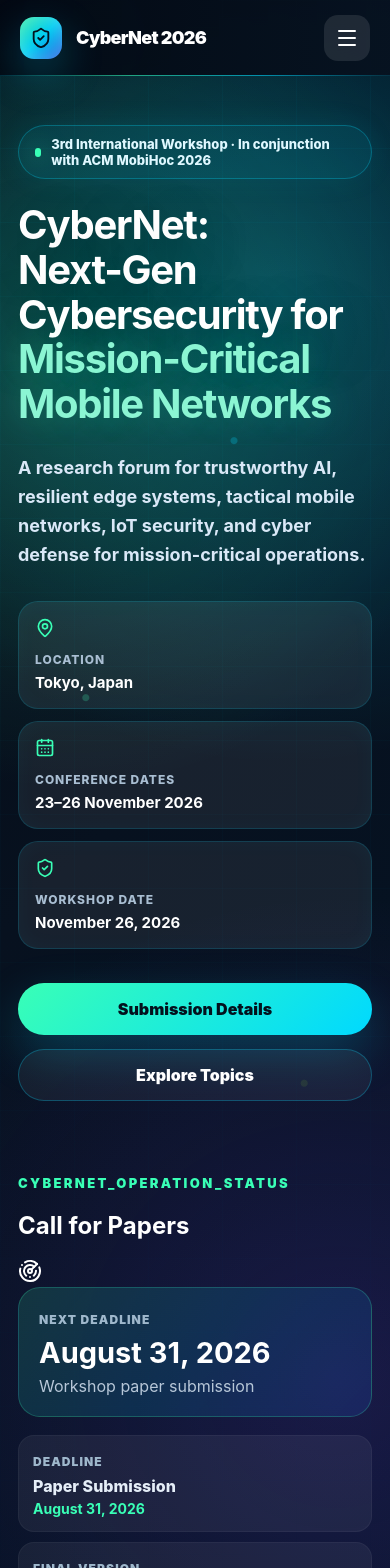
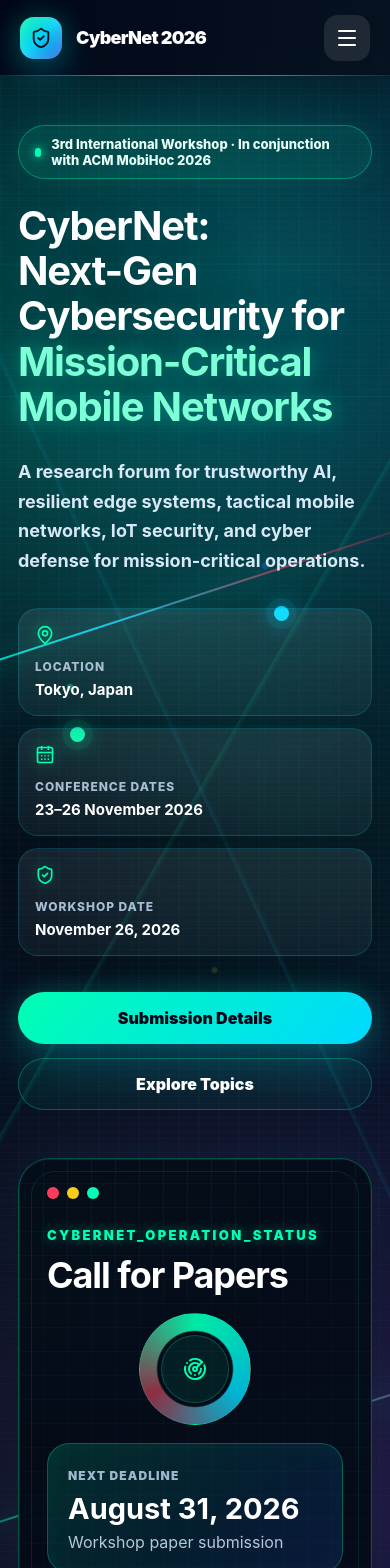
Before and after one commit to cybernet2026/cybernet2026, a React (Vite) app: page / in a window 390 px wide. Shown: the top 1568 px of the page. Built offline with nearby package versions, Linux system fonts and the light colour scheme; the HTML template or start-up script is replaced by a standard one.

Commit message:
Refactor CSS for design consistency and responsiveness
Updated various CSS variables and styles for improved design consistency and responsiveness. Adjusted background gradients, colors, and dimensions across multiple components.

```diff
--- a/src/index.css
+++ b/src/index.css
@@ -3,20 +3,20 @@
 }
 
 :root {
-  --bg: #030812;
+  --bg: #020617;
   --bg2: #07111f;
-  --panel: #0b1728;
-  --panel2: #0f2238;
+  --panel: #081426;
+  --panel2: #0d2138;
   --text: #0f172a;
   --muted: #64748b;
   --white: #ffffff;
   --blue: #2563eb;
   --cyan: #00d9ff;
-  --green: #39ffb6;
+  --green: #00ffb2;
   --lime: #a3ff12;
   --purple: #7c3aed;
-  --amber: #f59e0b;
-  --red: #ef4444;
+  --amber: #facc15;
+  --red: #ff3b5c;
   --line: rgba(148, 163, 184, 0.22);
   --glass: rgba(255, 255, 255, 0.075);
   --shadow: 0 24px 70px rgba(3, 8, 18, 0.18);
@@ -30,7 +30,10 @@ body {
   margin: 0;
   font-family: Inter, ui-sans-serif, system-ui, -apple-system,
     BlinkMacSystemFont, "Segoe UI", sans-serif;
-  background: #f4f7fb;
+  background:
+    radial-gradient(circle at 12% 8%, rgba(0, 217, 255, 0.06), transparent 26%),
+    radial-gradient(circle at 85% 12%, rgba(0, 255, 178, 0.06), transparent 28%),
+    #f4f7fb;
   color: var(--text);
 }
 
@@ -56,17 +59,18 @@ input {
   position: fixed;
   inset: 0 0 auto 0;
   z-index: 1000;
-  height: 86px;
+  height: 88px;
   padding: 0 48px;
   display: flex;
   align-items: center;
   justify-content: space-between;
   color: white;
   background:
-    linear-gradient(90deg, rgba(3, 8, 18, 0.94), rgba(7, 17, 31, 0.91)),
-    radial-gradient(circle at 20% 50%, rgba(0, 217, 255, 0.1), transparent 30%);
-  border-bottom: 1px solid rgba(0, 217, 255, 0.16);
-  backdrop-filter: blur(20px);
+    linear-gradient(90deg, rgba(2, 6, 23, 0.96), rgba(7, 17, 31, 0.92)),
+    radial-gradient(circle at 15% 50%, rgba(0, 255, 178, 0.12), transparent 28%);
+  border-bottom: 1px solid rgba(0, 255, 178, 0.14);
+  backdrop-filter: blur(22px);
+  box-shadow: 0 10px 40px rgba(0, 0, 0, 0.28);
 }
 
 .navbar::after {
@@ -79,11 +83,10 @@ input {
   background: linear-gradient(
     90deg,
     transparent,
-    rgba(57, 255, 182, 0.75),
-    rgba(0, 217, 255, 0.75),
+    rgba(0, 255, 178, 0.7),
+    rgba(0, 217, 255, 0.7),
     transparent
   );
-  opacity: 0.75;
 }
 
 .brand {
@@ -100,11 +103,12 @@ input {
   display: grid;
   place-items: center;
   border-radius: 18px;
+  color: #03111d;
   background:
-    linear-gradient(135deg, rgba(57, 255, 182, 0.92), rgba(0, 217, 255, 0.94), rgba(37, 99, 235, 0.96));
-  color: #03111d;
+    linear-gradient(135deg, rgba(0, 255, 178, 0.96), rgba(0, 217, 255, 0.96), rgba(37, 99, 235, 0.96));
   box-shadow:
     0 16px 42px rgba(0, 217, 255, 0.28),
+    0 0 28px rgba(0, 255, 178, 0.2),
     inset 0 0 18px rgba(255, 255, 255, 0.24);
 }
 
@@ -146,9 +150,9 @@ input {
 }
 
 .nav a:hover {
-  background: rgba(0, 217, 255, 0.11);
+  background: rgba(0, 255, 178, 0.09);
   color: white;
-  box-shadow: inset 0 0 0 1px rgba(0, 217, 255, 0.2);
+  box-shadow: inset 0 0 0 1px rgba(0, 217, 255, 0.18);
 }
 
 .menuBtn {
@@ -162,35 +166,44 @@ input {
 }
 
 /* =========================
-   HERO — CYBER COMMAND THEME
+   HERO
 ========================= */
 
 .hero {
   position: relative;
-  min-height: 98vh;
-  padding: 150px 42px 120px;
+  min-height: 100vh;
+  padding: 155px 42px 125px;
   color: white;
   overflow: hidden;
   background:
-    radial-gradient(circle at 16% 20%, rgba(57, 255, 182, 0.21), transparent 28%),
-    radial-gradient(circle at 72% 16%, rgba(0, 217, 255, 0.26), transparent 30%),
-    radial-gradient(circle at 86% 75%, rgba(124, 58, 237, 0.18), transparent 34%),
-    linear-gradient(135deg, #030812 0%, #07111f 42%, #031426 100%);
+    radial-gradient(circle at 14% 18%, rgba(0, 255, 178, 0.2), transparent 29%),
+    radial-gradient(circle at 72% 16%, rgba(0, 217, 255, 0.24), transparent 30%),
+    radial-gradient(circle at 87% 74%, rgba(124, 58, 237, 0.2), transparent 34%),
+    radial-gradient(circle at 52% 72%, rgba(255, 59, 92, 0.08), transparent 28%),
+    linear-gradient(135deg, #020617 0%, #07111f 43%, #031426 100%);
 }
 
 .hero::before {
   content: "";
   position: absolute;
   inset: 0;
+  opacity: 0.62;
   background-image:
-    linear-gradient(rgba(0, 217, 255, 0.075) 1px, transparent 1px),
-    linear-gradient(90deg, rgba(0, 217, 255, 0.075) 1px, transparent 1px),
-    radial-gradient(circle at 22% 38%, rgba(57, 255, 182, 0.72) 0 3px, transparent 4px),
-    radial-gradient(circle at 60% 24%, rgba(0, 217, 255, 0.65) 0 3px, transparent 4px),
-    radial-gradient(circle at 78% 59%, rgba(163, 255, 18, 0.48) 0 3px, transparent 4px),
-    radial-gradient(circle at 42% 74%, rgba(37, 99, 235, 0.65) 0 3px, transparent 4px);
-  background-size: 74px 74px, 74px 74px, 100% 100%, 100% 100%, 100% 100%, 100% 100%;
-  opacity: 0.5;
+    linear-gradient(rgba(0, 255, 178, 0.08) 1px, transparent 1px),
+    linear-gradient(90deg, rgba(0, 217, 255, 0.07) 1px, transparent 1px),
+    radial-gradient(circle at 18% 34%, rgba(0, 255, 178, 0.92) 0 3px, transparent 4px),
+    radial-gradient(circle at 38% 66%, rgba(0, 217, 255, 0.82) 0 3px, transparent 4px),
+    radial-gradient(circle at 68% 28%, rgba(37, 99, 235, 0.85) 0 3px, transparent 4px),
+    radial-gradient(circle at 82% 64%, rgba(255, 59, 92, 0.68) 0 3px, transparent 4px),
+    radial-gradient(circle at 55% 48%, rgba(250, 204, 21, 0.55) 0 2px, transparent 4px);
+  background-size:
+    66px 66px,
+    66px 66px,
+    100% 100%,
+    100% 100%,
+    100% 100%,
+    100% 100%,
+    100% 100%;
   mask-image: linear-gradient(to bottom, black, transparent 94%);
 }
 
@@ -198,43 +211,101 @@ input {
   content: "";
   position: absolute;
   inset: auto 0 0;
-  height: 180px;
+  height: 190px;
   background: linear-gradient(to top, #f4f7fb, transparent);
 }
 
-.heroGrid {
+.cyberGrid {
   position: absolute;
   inset: 0;
-  opacity: 0.45;
+  opacity: 0.54;
   background:
-    linear-gradient(118deg, transparent 0 42%, rgba(57, 255, 182, 0.18) 42.15%, transparent 42.45%),
-    linear-gradient(63deg, transparent 0 57%, rgba(0, 217, 255, 0.18) 57.15%, transparent 57.45%),
-    linear-gradient(145deg, transparent 0 35%, rgba(124, 58, 237, 0.14) 35.15%, transparent 35.45%),
-    radial-gradient(circle at 70% 42%, rgba(0, 217, 255, 0.13), transparent 26%);
+    repeating-linear-gradient(
+      0deg,
+      rgba(255, 255, 255, 0.03) 0px,
+      rgba(255, 255, 255, 0.03) 1px,
+      transparent 1px,
+      transparent 7px
+    ),
+    linear-gradient(120deg, transparent 0 42%, rgba(0, 255, 178, 0.2) 42.1%, transparent 42.5%),
+    linear-gradient(65deg, transparent 0 58%, rgba(0, 217, 255, 0.18) 58.1%, transparent 58.5%),
+    radial-gradient(circle at 74% 40%, rgba(0, 255, 178, 0.13), transparent 24%);
 }
 
-.scan {
+.cyberNoise {
+  position: absolute;
+  inset: 0;
+  opacity: 0.09;
+  background-image:
+    repeating-linear-gradient(
+      90deg,
+      transparent 0,
+      transparent 18px,
+      rgba(255, 255, 255, 0.22) 19px,
+      transparent 20px
+    );
+  mix-blend-mode: screen;
+}
+
+.pulseNode {
+  position: absolute;
+  width: 15px;
+  height: 15px;
+  border-radius: 999px;
+  background: var(--green);
+  box-shadow:
+    0 0 0 8px rgba(0, 255, 178, 0.08),
+    0 0 24px rgba(0, 255, 178, 0.75);
+}
+
+.nodeA {
+  left: 18%;
+  top: 36%;
+}
+
+.nodeB {
+  right: 26%;
+  top: 30%;
+  background: var(--cyan);
+  box-shadow:
+    0 0 0 8px rgba(0, 217, 255, 0.08),
+    0 0 24px rgba(0, 217, 255, 0.75);
+}
+
+.nodeC {
+  right: 16%;
+  bottom: 34%;
+  background: var(--red);
+  box-shadow:
+    0 0 0 8px rgba(255, 59, 92, 0.08),
+    0 0 24px rgba(255, 59, 92, 0.6);
+}
+
+.beam {
   position: absolute;
   height: 2px;
+  transform: rotate(-18deg);
   background: linear-gradient(
     90deg,
     transparent,
-    rgba(57, 255, 182, 0.8),
+    rgba(0, 255, 178, 0.9),
     rgba(0, 217, 255, 0.9),
+    rgba(255, 59, 92, 0.55),
     transparent
   );
-  transform: rotate(-18deg);
-  filter: drop-shadow(0 0 20px rgba(0, 217, 255, 0.65));
+  filter:
+    drop-shadow(0 0 14px rgba(0, 255, 178, 0.7))
+    drop-shadow(0 0 26px rgba(0, 217, 255, 0.45));
 }
 
-.scanA {
-  top: 29%;
+.beamA {
+  top: 31%;
   right: -90px;
   width: 760px;
 }
 
-.scanB {
-  bottom: 28%;
+.beamB {
+  bottom: 29%;
   left: -130px;
   width: 800px;
 }
@@ -245,8 +316,8 @@ input {
   width: min(1180px, 100%);
   margin: auto;
   display: grid;
-  grid-template-columns: 1fr 400px;
-  gap: 46px;
+  grid-template-columns: minmax(0, 1fr) 410px;
+  gap: 48px;
   align-items: center;
 }
 
@@ -258,12 +329,14 @@ input {
   margin-bottom: 24px;
   padding: 10px 16px;
   border-radius: 999px;
-  background: rgba(0, 217, 255, 0.08);
-  border: 1px solid rgba(0, 217, 255, 0.28);
-  color: #dff8ff;
+  background: rgba(0, 255, 178, 0.08);
+  border: 1px solid rgba(0, 255, 178, 0.36);
+  color: #e6fff7;
   font-size: 13px;
   font-weight: 850;
-  box-shadow: 0 0 30px rgba(0, 217, 255, 0.08);
+  box-shadow:
+    inset 0 0 18px rgba(0, 255, 178, 0.04),
+    0 0 30px rgba(0, 255, 178, 0.08);
 }
 
 .statusPill span {
@@ -271,35 +344,41 @@ input {
   height: 9px;
   border-radius: 999px;
   background: var(--green);
-  box-shadow: 0 0 24px var(--green);
+  box-shadow:
+    0 0 10px var(--green),
+    0 0 24px var(--green);
 }
 
 .hero h1 {
   margin: 0;
-  max-width: 930px;
-  font-size: clamp(42px, 5.45vw, 74px);
-  line-height: 1.09;
-  letter-spacing: -0.04em;
-  text-shadow: 0 18px 60px rgba(0, 0, 0, 0.35);
+  max-width: 940px;
+  font-size: clamp(42px, 5.35vw, 74px);
+  line-height: 1.1;
+  letter-spacing: -0.038em;
+  text-shadow:
+    0 0 28px rgba(0, 217, 255, 0.12),
+    0 22px 70px rgba(0, 0, 0, 0.42);
 }
 
 .hero h1 em {
-  color: #8bf5d3;
+  color: #7dffd7;
   font-style: normal;
-  text-shadow: 0 0 34px rgba(57, 255, 182, 0.26);
+  text-shadow:
+    0 0 20px rgba(0, 255, 178, 0.35),
+    0 0 42px rgba(0, 217, 255, 0.18);
 }
 
 .heroLead {
-  max-width: 700px;
-  margin: 26px 0 0;
+  max-width: 730px;
+  margin: 28px 0 0;
   color: #d9e8f7;
   font-size: 21px;
-  line-height: 1.62;
+  line-height: 1.65;
   font-weight: 650;
 }
 
 .heroFacts {
-  margin-top: 31px;
+  margin-top: 32px;
   display: flex;
   flex-wrap: wrap;
   gap: 12px;
@@ -309,15 +388,19 @@ input {
   min-width: 190px;
   padding: 16px;
   border-radius: 20px;
-  background: rgba(255, 255, 255, 0.07);
-  border: 1px solid rgba(0, 217, 255, 0.16);
-  box-shadow: inset 0 0 22px rgba(0, 217, 255, 0.035);
+  background:
+    linear-gradient(180deg, rgba(255, 255, 255, 0.08), rgba(255, 255, 255, 0.035));
+  border: 1px solid rgba(0, 217, 255, 0.18);
+  box-shadow:
+    inset 0 0 18px rgba(0, 217, 255, 0.035),
+    0 12px 34px rgba(0, 0, 0, 0.18);
 }
 
 .heroFacts svg {
   width: 20px;
   height: 20px;
   color: var(--green);
+  filter: drop-shadow(0 0 8px rgba(0, 255, 178, 0.45));
 }
 
 .heroFacts span {
@@ -337,7 +420,7 @@ input {
 }
 
 .heroButtons {
-  margin-top: 34px;
+  margin-top: 36px;
   display: flex;
   gap: 14px;
   flex-wrap: wrap;
@@ -356,15 +439,17 @@ input {
 }
 
 .primaryBtn {
-  background: linear-gradient(135deg, #39ffb6, #00d9ff);
-  color: #03111d;
-  box-shadow: 0 18px 48px rgba(0, 217, 255, 0.22);
+  background: linear-gradient(135deg, var(--green), var(--cyan));
+  color: #020617;
+  box-shadow:
+    0 18px 48px rgba(0, 217, 255, 0.25),
+    0 0 24px rgba(0, 255, 178, 0.18);
 }
 
 .ghostBtn {
+  border: 1px solid rgba(0, 255, 178, 0.28);
+  background: rgba(0, 255, 178, 0.055);
   color: white;
-  border: 1px solid rgba(0, 217, 255, 0.27);
-  background: rgba(255, 255, 255, 0.055);
 }
 
 .primaryBtn:hover,
@@ -373,72 +458,74 @@ input {
 }
 
 /* =========================
-   COMMAND CARD
+   SOC PANEL
 ========================= */
 
-.commandCard {
+.socPanel {
   position: relative;
   border-radius: 32px;
-  padding: 26px;
+  padding: 28px;
   background:
-    linear-gradient(180deg, rgba(8, 19, 34, 0.92), rgba(4, 12, 24, 0.88)),
-    radial-gradient(circle at 20% 10%, rgba(57, 255, 182, 0.15), transparent 30%);
-  border: 1px solid rgba(57, 255, 182, 0.26);
+    linear-gradient(180deg, rgba(4, 12, 24, 0.94), rgba(2, 8, 18, 0.92)),
+    radial-gradient(circle at 18% 12%, rgba(0, 255, 178, 0.16), transparent 30%),
+    radial-gradient(circle at 88% 85%, rgba(37, 99, 235, 0.18), transparent 35%);
+  border: 1px solid rgba(0, 255, 178, 0.3);
   box-shadow:
-    0 34px 90px rgba(0, 0, 0, 0.34),
+    0 34px 90px rgba(0, 0, 0, 0.42),
+    0 0 45px rgba(0, 217, 255, 0.08),
     inset 0 0 0 1px rgba(255, 255, 255, 0.035);
   backdrop-filter: blur(22px);
   overflow: hidden;
 }
 
-.commandCard::before {
+.socPanel::before {
   content: "";
   position: absolute;
   inset: 0;
   background:
-    linear-gradient(90deg, rgba(0, 217, 255, 0.045) 1px, transparent 1px),
-    linear-gradient(rgba(0, 217, 255, 0.045) 1px, transparent 1px);
-  background-size: 28px 28px;
+    linear-gradient(90deg, rgba(0, 255, 178, 0.055) 1px, transparent 1px),
+    linear-gradient(rgba(0, 217, 255, 0.05) 1px, transparent 1px);
+  background-size: 24px 24px;
   mask-image: linear-gradient(to bottom, black, transparent);
   pointer-events: none;
 }
 
-.commandCard::after {
+.socPanel::after {
   content: "";
   position: absolute;
   inset: 12px;
   border-radius: 24px;
-  border: 1px solid rgba(0, 217, 255, 0.08);
+  border: 1px solid rgba(0, 255, 178, 0.11);
   pointer-events: none;
 }
 
-.commandCard > * {
+.socPanel > * {
   position: relative;
   z-index: 1;
 }
 
-.terminalTop {
+.panelTop {
   display: flex;
   gap: 8px;
 }
 
-.terminalTop span {
+.panelTop span {
   width: 12px;
   height: 12px;
   border-radius: 999px;
   background: #94a3b8;
 }
 
-.terminalTop span:nth-child(1) {
-  background: #ef4444;
+.panelTop span:nth-child(1) {
+  background: #ff3b5c;
 }
 
-.terminalTop span:nth-child(2) {
-  background: #f59e0b;
+.panelTop span:nth-child(2) {
+  background: #facc15;
 }
 
-.terminalTop span:nth-child(3) {
-  background: #22c55e;
+.panelTop span:nth-child(3) {
+  background: #00ffb2;
 }
 
 .terminalLabel {
@@ -447,25 +534,63 @@ input {
   font-size: 13px;
   letter-spacing: 0.18em;
   font-weight: 950;
+  text-shadow: 0 0 12px rgba(0, 255, 178, 0.45);
 }
 
-.commandCard h2 {
-  margin: 8px 0 20px;
+.socPanel h2 {
+  margin: 8px 0 18px;
   font-size: 36px;
   line-height: 1.08;
   letter-spacing: -0.03em;
 }
 
+.threatDial {
+  margin: 12px 0 18px;
+  height: 112px;
+  display: grid;
+  place-items: center;
+  position: relative;
+}
+
+.dialRing {
+  position: absolute;
+  width: 112px;
+  height: 112px;
+  border-radius: 999px;
+  border: 1px solid rgba(0, 255, 178, 0.2);
+  background:
+    conic-gradient(
+      from 0deg,
+      rgba(0, 255, 178, 0.9),
+      rgba(0, 217, 255, 0.8),
+      rgba(255, 59, 92, 0.55),
+      rgba(0, 255, 178, 0.9)
+    );
+  mask: radial-gradient(circle, transparent 47%, black 49%);
+  filter: drop-shadow(0 0 18px rgba(0, 255, 178, 0.25));
+}
+
+.dialCore {
+  width: 68px;
+  height: 68px;
+  display: grid;
+  place-items: center;
+  border-radius: 999px;
+  background: rgba(0, 255, 178, 0.08);
+  border: 1px solid rgba(0, 255, 178, 0.22);
+}
+
+.dialCore svg {
+  color: var(--green);
+}
+
 .deadlineBox {
   padding: 20px;
   border-radius: 22px;
-  background: linear-gradient(
-    135deg,
-    rgba(57, 255, 182, 0.14),
-    rgba(0, 217, 255, 0.12),
-    rgba(37, 99, 235, 0.16)
-  );
-  border: 1px solid rgba(57, 255, 182, 0.22);
+  background:
+    linear-gradient(135deg, rgba(0, 255, 178, 0.14), rgba(0, 217, 255, 0.1), rgba(37, 99, 235, 0.16));
+  border: 1px solid rgba(0, 255, 178, 0.28);
+  box-shadow: inset 0 0 28px rgba(0, 255, 178, 0.04);
 }
 
 .deadlineBox small,
@@ -498,8 +623,8 @@ input {
 .terminalRows div {
   padding: 14px;
   border-radius: 16px;
-  background: rgba(255, 255, 255, 0.06);
-  border: 1px solid rgba(255, 255, 255, 0.045);
+  background: rgba(255, 255, 255, 0.055);
+  border: 1px solid rgba(0, 217, 255, 0.08);
 }
 
 .terminalRows span,
@@ -527,14 +652,13 @@ input {
   position: relative;
   z-index: 5;
   width: min(1180px, calc(100% - 40px));
-  margin: -50px auto 20px;
+  margin: -54px auto 20px;
   display: grid;
   grid-template-columns: repeat(4, 1fr);
   overflow: hidden;
   border-radius: 28px;
-  background:
-    linear-gradient(135deg, #ffffff, #f5fbff);
-  border: 1px solid rgba(0, 217, 255, 0.12);
+  background: linear-gradient(135deg, #ffffff, #f4fbff);
+  border: 1px solid rgba(0, 217, 255, 0.16);
   box-shadow: var(--shadow);
 }
 
@@ -549,7 +673,7 @@ input {
 
 .metricStrip strong {
   display: block;
-  color: var(--blue);
+  color: #0067d8;
   font-size: 32px;
   letter-spacing: -0.035em;
 }
@@ -571,28 +695,8 @@ input {
   padding: 88px 0;
 }
 
-.section.muted {
-  width: 100%;
-  max-width: none;
-  padding: 88px max(20px, calc((100vw - 1180px) / 2));
-  background:
-    radial-gradient(circle at 12% 20%, rgba(0, 217, 255, 0.08), transparent 28%),
-    #edf4fb;
-}
-
-.darkSection {
-  width: 100%;
-  max-width: none;
-  padding: 88px max(20px, calc((100vw - 1180px) / 2));
-  background:
-    radial-gradient(circle at 15% 20%, rgba(57, 255, 182, 0.14), transparent 30%),
-    radial-gradient(circle at 78% 72%, rgba(37, 99, 235, 0.2), transparent 32%),
-    linear-gradient(135deg, #030812, #07111f 55%, #0d1b2f);
-  color: white;
-}
-
 .sectionHeader {
-  max-width: 820px;
+  max-width: 830px;
   margin-bottom: 38px;
 }
 
@@ -623,46 +727,81 @@ input {
   font-weight: 950;
 }
 
-.darkSection .eyebrow,
-.eyebrow.light {
+.eyebrow.light,
+.darkSection .eyebrow {
   color: var(--green);
 }
 
+.darkSection {
+  width: 100%;
+  max-width: none;
+  padding: 88px max(20px, calc((100vw - 1180px) / 2));
+  color: white;
+  background:
+    radial-gradient(circle at 14% 18%, rgba(0, 255, 178, 0.13), transparent 28%),
+    radial-gradient(circle at 82% 72%, rgba(37, 99, 235, 0.2), transparent 32%),
+    repeating-linear-gradient(
+      0deg,
+      rgba(255, 255, 255, 0.025) 0px,
+      rgba(255, 255, 255, 0.025) 1px,
+      transparent 1px,
+      transparent 7px
+    ),
+    linear-gradient(135deg, #020617, #07111f 52%, #0b1d36);
+}
+
 /* =========================
-   SCOPE
+   MISSION / FOCUS
 ========================= */
 
-.scopeGrid {
+.missionGrid,
+.focusGrid {
   display: grid;
   grid-template-columns: repeat(4, 1fr);
   gap: 18px;
 }
 
 .featureCard,
+.focusCard,
 .personCard,
-.noticeCard {
+.noticeCard,
+.instructionCard,
+.dateCard,
+.programItem {
+  border: 1px solid rgba(0, 217, 255, 0.14);
+}
+
+.featureCard,
+.personCard,
+.noticeCard,
+.instructionCard,
+.programItem {
   padding: 26px;
   border-radius: 26px;
   background: white;
-  border: 1px solid #e0e9f5;
   box-shadow: 0 18px 50px rgba(15, 23, 42, 0.07);
   transition: 0.2s ease;
 }
 
 .featureCard:hover,
-.personCard:hover {
+.personCard:hover,
+.programItem:hover {
   transform: translateY(-5px);
-  border-color: rgba(0, 217, 255, 0.35);
-  box-shadow: 0 24px 64px rgba(15, 23, 42, 0.12);
+  border-color: rgba(0, 255, 178, 0.34);
+  box-shadow:
+    0 24px 64px rgba(15, 23, 42, 0.12),
+    0 0 28px rgba(0, 217, 255, 0.08);
 }
 
-.featureCard svg {
+.featureCard svg,
+.focusCard svg {
   width: 38px;
   height: 38px;
   color: var(--blue);
 }
 
 .featureCard h3,
+.focusCard h3,
 .personCard h3 {
   margin: 18px 0 10px;
   font-size: 22px;
@@ -671,12 +810,36 @@ input {
 }
 
 .featureCard p,
+.focusCard p,
 .personCard p {
   color: var(--muted);
   line-height: 1.65;
 }
 
-.objectivePanel {
+.focusCard {
+  min-height: 255px;
+  padding: 26px;
+  border-radius: 28px;
+  background:
+    linear-gradient(180deg, rgba(255, 255, 255, 0.075), rgba(255, 255, 255, 0.045));
+  border: 1px solid rgba(0, 255, 178, 0.14);
+  box-shadow: inset 0 0 20px rgba(0, 217, 255, 0.025);
+}
+
+.focusCard svg {
+  color: var(--green);
+  filter: drop-shadow(0 0 8px rgba(0, 255, 178, 0.42));
+}
+
+.focusCard h3 {
+  color: white;
+}
+
+.focusCard p {
+  color: #d8e6f5;
+}
+
+.operationsPanel {
   position: relative;
   margin-top: 24px;
   display: grid;
@@ -686,12 +849,17 @@ input {
   border-radius: 30px;
   color: white;
   background:
-    linear-gradient(135deg, rgba(3, 8, 18, 0.98), rgba(14, 59, 130, 0.95)),
-    radial-gradient(circle at 90% 10%, rgba(57, 255, 182, 0.28), transparent 34%);
+    radial-gradient(circle at 18% 20%, rgba(0, 255, 178, 0.17), transparent 30%),
+    radial-gradient(circle at 85% 75%, rgba(0, 217, 255, 0.13), transparent 30%),
+    linear-gradient(135deg, #020617, #0b1d36 55%, #07111f);
+  border: 1px solid rgba(0, 255, 178, 0.16);
+  box-shadow:
+    0 24px 70px rgba(2, 6, 23, 0.18),
+    inset 0 0 0 1px rgba(255,255,255,0.035);
   overflow: hidden;
 }
 
-.objectivePanel::after {
+.operationsPanel::after {
   content: "";
   position: absolute;
   inset: 0;
@@ -702,19 +870,19 @@ input {
   pointer-events: none;
 }
 
-.objectivePanel > * {
+.operationsPanel > * {
   position: relative;
   z-index: 1;
 }
 
-.objectivePanel h3 {
+.operationsPanel h3 {
   margin: 0;
   font-size: 34px;
   line-height: 1.08;
   letter-spacing: -0.035em;
 }
 
-.objectivePanel p {
+.operationsPanel p {
   margin: 0;
   color: #ddecf9;
   line-height: 1.8;
@@ -725,19 +893,29 @@ input {
    TOPICS
 ========================= */
 
+.topicsSection {
+  width: 100%;
+  max-width: none;
+  padding: 88px max(20px, calc((100vw - 1180px) / 2));
+  background:
+    radial-gradient(circle at 12% 18%, rgba(0, 217, 255, 0.08), transparent 28%),
+    #f4f7fb;
+}
+
 .topicSearch input {
   width: 100%;
   height: 60px;
   padding: 0 22px;
-  border: 1px solid rgba(0, 217, 255, 0.2);
+  border: 1px solid rgba(0, 217, 255, 0.18);
   border-radius: 999px;
-  background: rgba(255, 255, 255, 0.08);
-  color: white;
+  background: white;
+  color: var(--text);
   outline: none;
+  box-shadow: 0 14px 40px rgba(15, 23, 42, 0.06);
 }
 
 .topicSearch input::placeholder {
-  color: #9db2c5;
+  color: #8190a2;
 }
 
 .topicGrid {
@@ -751,28 +929,30 @@ input {
   min-height: 118px;
   padding: 20px;
   border-radius: 22px;
-  background: rgba(255, 255, 255, 0.065);
-  border: 1px solid rgba(0, 217, 255, 0.11);
+  background: white;
+  border: 1px solid rgba(0, 217, 255, 0.14);
+  box-shadow: 0 14px 42px rgba(15, 23, 42, 0.06);
   transition: 0.2s ease;
 }
 
 .topicCard:hover {
   transform: translateY(-4px);
-  background: rgba(0, 217, 255, 0.09);
+  background: #f8fdff;
+  border-color: rgba(0, 255, 178, 0.34);
 }
 
 .topicCard svg {
-  color: var(--green);
+  color: var(--blue);
 }
 
 .topicCard p {
-  color: #e5eef8;
+  color: #334155;
   line-height: 1.55;
   font-weight: 650;
 }
 
 .empty {
-  color: #bdd3e7;
+  color: var(--muted);
 }
 
 /* =========================
@@ -789,9 +969,6 @@ input {
 .instructionCard {
   padding: 34px;
   border-radius: 30px;
-  background: white;
-  border: 1px solid #e0e9f5;
-  box-shadow: var(--shadow);
 }
 
 .instructionCard > svg {
@@ -832,7 +1009,6 @@ input {
   background:
     linear-gradient(135deg, #ffffff, #edf6ff),
     radial-gradient(circle at 100% 0%, rgba(0, 217, 255, 0.18), transparent 30%);
-  border: 1px solid #dce8f6;
   box-shadow: 0 16px 46px rgba(15, 23, 42, 0.08);
 }
 
@@ -870,8 +1046,10 @@ input {
   padding: 32px;
   border-radius: 30px;
   background:
-    linear-gradient(135deg, #030812, #0e3b82),
-    radial-gradient(circle at 90% 10%, rgba(57, 255, 182, 0.2), transparent 30%);
+    radial-gradient(circle at 18% 20%, rgba(0, 255, 178, 0.17), transparent 30%),
+    radial-gradient(circle at 85% 75%, rgba(0, 217, 255, 0.13), transparent 30%),
+    linear-gradient(135deg, #020617, #0b1d36 55%, #07111f);
+  border: 1px solid rgba(0, 255, 178, 0.16);
   color: white;
   display: flex;
   align-items: center;
@@ -894,14 +1072,24 @@ input {
   flex: 0 0 auto;
   padding: 15px 20px;
   border-radius: 999px;
-  background: white;
-  color: var(--blue);
+  background: linear-gradient(135deg, var(--green), var(--cyan));
+  color: #020617;
   font-weight: 950;
+  box-shadow: 0 14px 35px rgba(0, 217, 255, 0.22);
 }
 
 /* =========================
-   PEOPLE / COMMITTEES
+   COMMITTEES
 ========================= */
+
+.committeesSection {
+  width: 100%;
+  max-width: none;
+  padding: 88px max(20px, calc((100vw - 1180px) / 2));
+  background:
+    radial-gradient(circle at 90% 15%, rgba(0, 217, 255, 0.08), transparent 28%),
+    #edf4fb;
+}
 
 .blockTitle {
   margin: 36px 0 18px;
@@ -959,9 +1147,6 @@ input {
   align-items: center;
   padding: 18px;
   border-radius: 24px;
-  background: white;
-  border: 1px solid #e0e9f5;
-  box-shadow: 0 14px 44px rgba(15, 23, 42, 0.06);
 }
 
 .programItem time {
@@ -1070,7 +1255,10 @@ input {
 
 .footer {
   padding: 42px max(20px, calc((100vw - 1180px) / 2));
-  background: #030812;
+  background:
+    radial-gradient(circle at 10% 20%, rgba(0, 255, 178, 0.08), transparent 26%),
+    linear-gradient(135deg, #020617, #050b14);
+  border-top: 1px solid rgba(0, 255, 178, 0.12);
   color: #c7d8ea;
   display: flex;
   justify-content: space-between;
@@ -1136,11 +1324,12 @@ input {
 
   .heroShell,
   .submissionLayout,
-  .objectivePanel {
+  .operationsPanel {
     grid-template-columns: 1fr;
   }
 
-  .scopeGrid,
+  .missionGrid,
+  .focusGrid,
   .topicGrid,
   .peopleGrid,
   .peopleGrid.two,
@@ -1148,7 +1337,7 @@ input {
     grid-template-columns: repeat(2, 1fr);
   }
 
-  .commandCard {
+  .socPanel {
     max-width: 560px;
   }
 
@@ -1193,8 +1382,8 @@ input {
 
   .hero h1 {
     font-size: 40px;
-    line-height: 1.12;
-    letter-spacing: -0.032em;
+    line-height: 1.13;
+    letter-spacing: -0.03em;
   }
 
   .heroLead {
@@ -1208,8 +1397,9 @@ input {
   }
 
   .section,
-  .section.muted,
-  .darkSection {
+  .darkSection,
+  .topicsSection,
+  .committeesSection {
     width: 100%;
     padding: 64px 18px;
   }
@@ -1220,7 +1410,8 @@ input {
     letter-spacing: -0.035em;
   }
 
-  .scopeGrid,
+  .missionGrid,
+  .focusGrid,
   .topicGrid,
   .peopleGrid,
   .peopleGrid.two,
```
